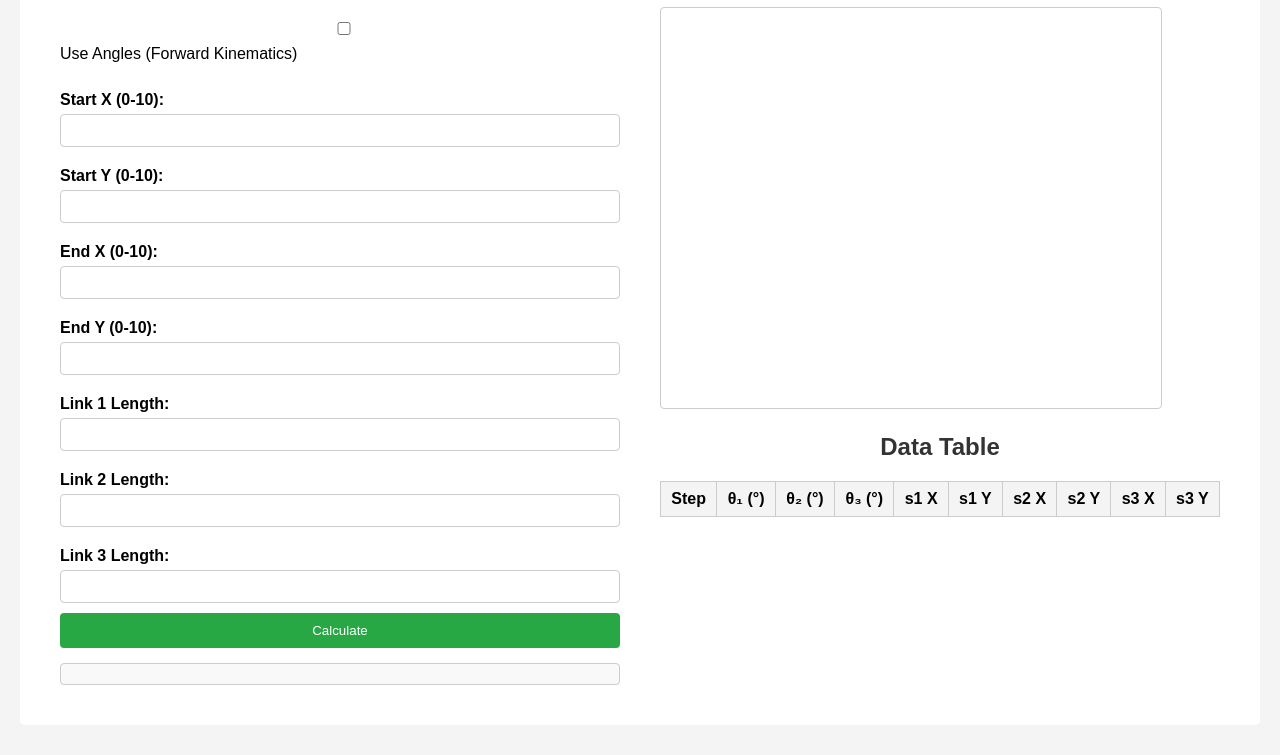
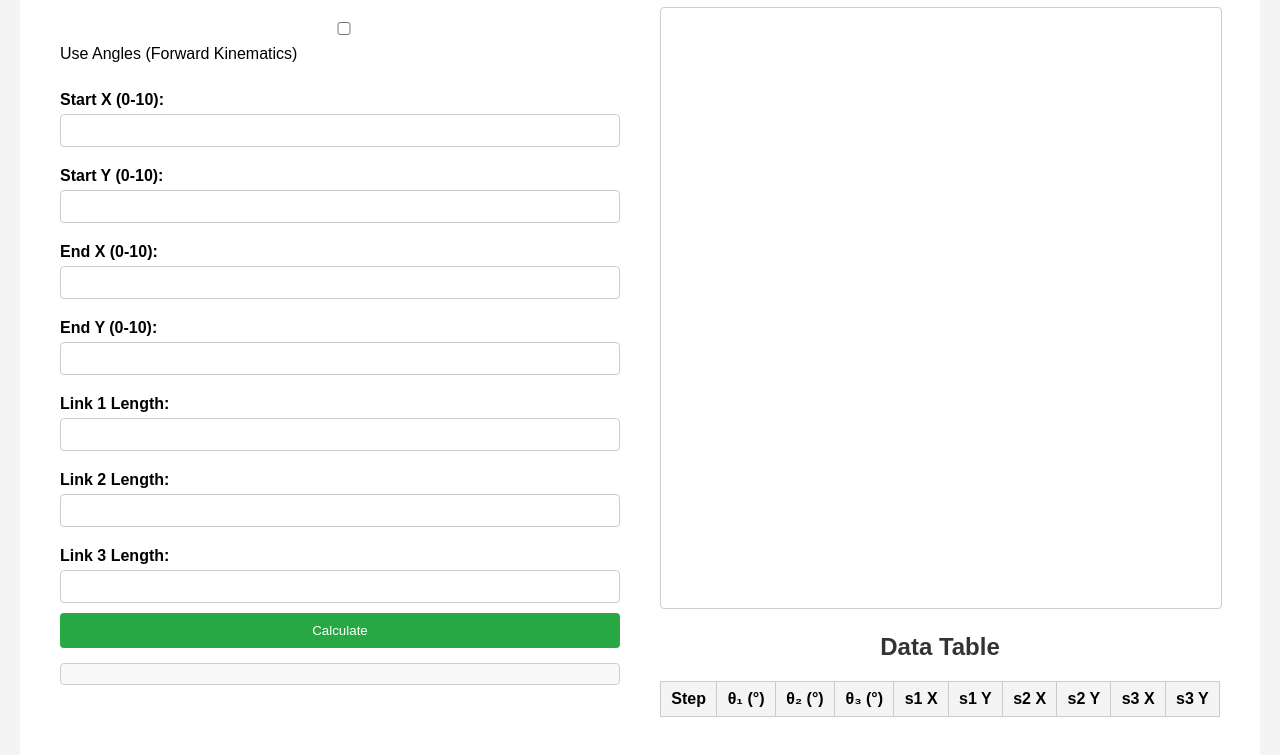
Before and after one commit to ahmadskassir/arm, a plain HTML site: page index.html in a window 1280 px wide. Shown: the part 121-876 px from the top of the page. Drawn offline with Linux system fonts and the light colour scheme.

Commit message:
Update index.html

```diff
--- a/index.html
+++ b/index.html
@@ -16,7 +16,7 @@
         button:hover { background-color: #218838; }
         #result { margin-top: 15px; padding: 10px; border: 1px solid #ccc; border-radius: 4px; background-color: #f9f9f9; }
         .error { color: red; font-weight: bold; }
-        canvas { border: 1px solid #ccc; border-radius: 4px; width: 100%; max-width: 500px; height: 400px; }
+        canvas { border: 1px solid #ccc; border-radius: 4px; width: 100%; height: 600px; }
         table { width: 100%; border-collapse: collapse; margin-top: 20px; }
         th, td { border: 1px solid #ccc; padding: 8px; text-align: center; }
         th { background-color: #f4f4f4; }
```
